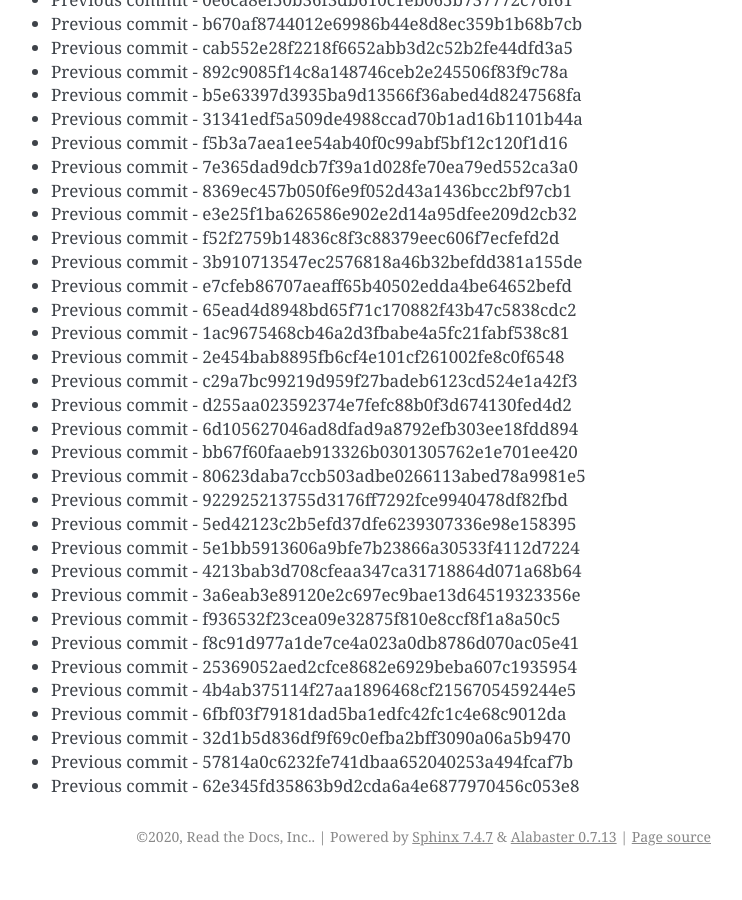
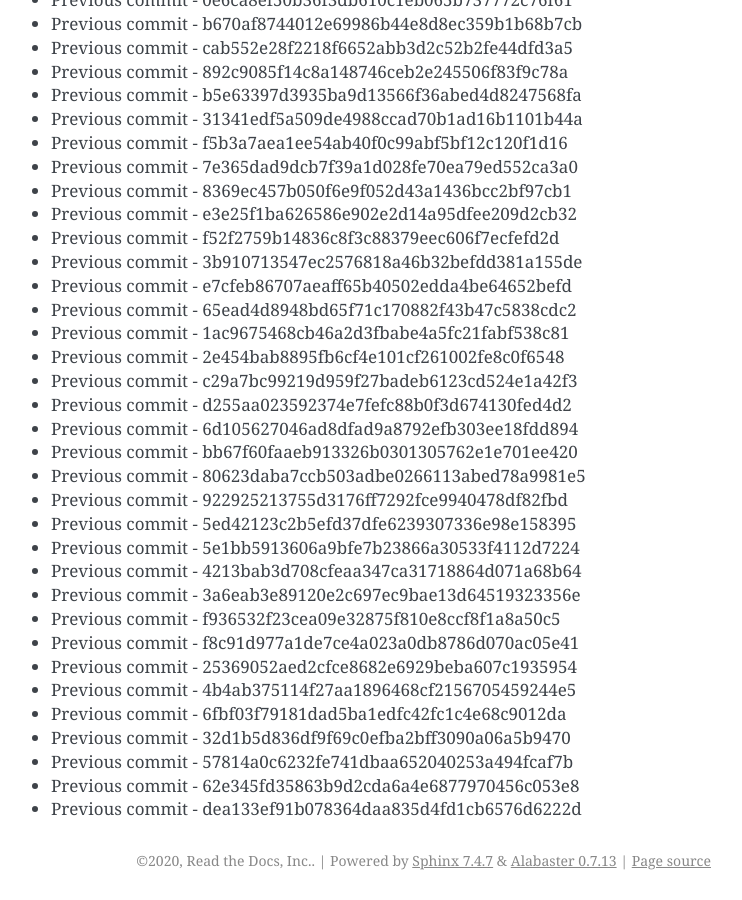
Before and after one commit to readthedocs/rtd-git-stresstest, a Sphinx documentation site: the page built from docs/updates.rst, in a window 1280 px wide and 900 px high, scrolled down 98508 px. Shown: the whole window, without its empty margins (399-1141 px from the left). Built offline with Sphinx 7.4.7, drawn with Linux system fonts in a browser that asks for light colours; before the commit the page ends 99384 px from its top, so only the background shows below that.

Commit message:
Generating commit from previous: dea133ef91b078364daa835d4fd1cb6576d6222d

```diff
--- a/docs/updates.rst
+++ b/docs/updates.rst
@@ -4171,3 +4171,4 @@ It can be tested for any performance characteristics.
 * Previous commit - 32d1b5d836df9f69c0efba2bff3090a06a5b9470
 * Previous commit - 57814a0c6232fe741dbaa652040253a494fcaf7b
 * Previous commit - 62e345fd35863b9d2cda6a4e6877970456c053e8
+* Previous commit - dea133ef91b078364daa835d4fd1cb6576d6222d
```
